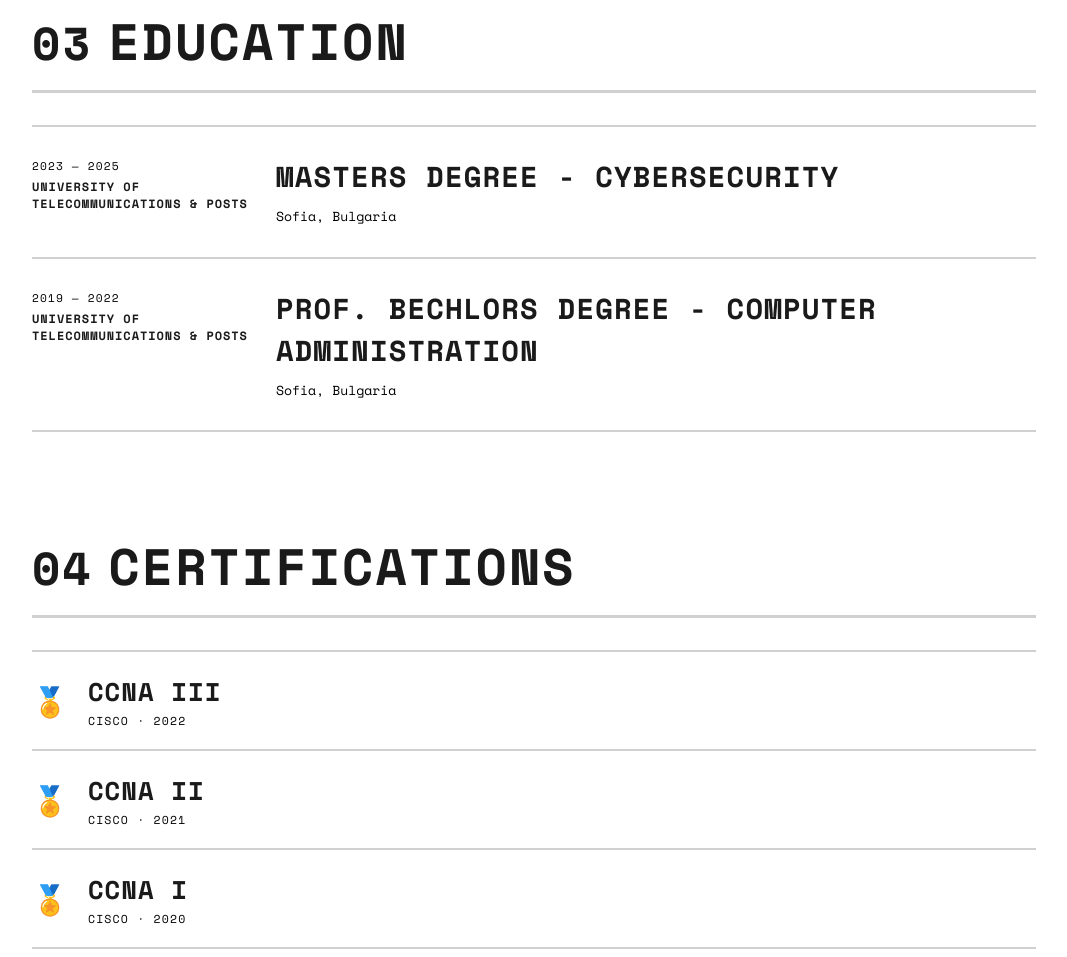
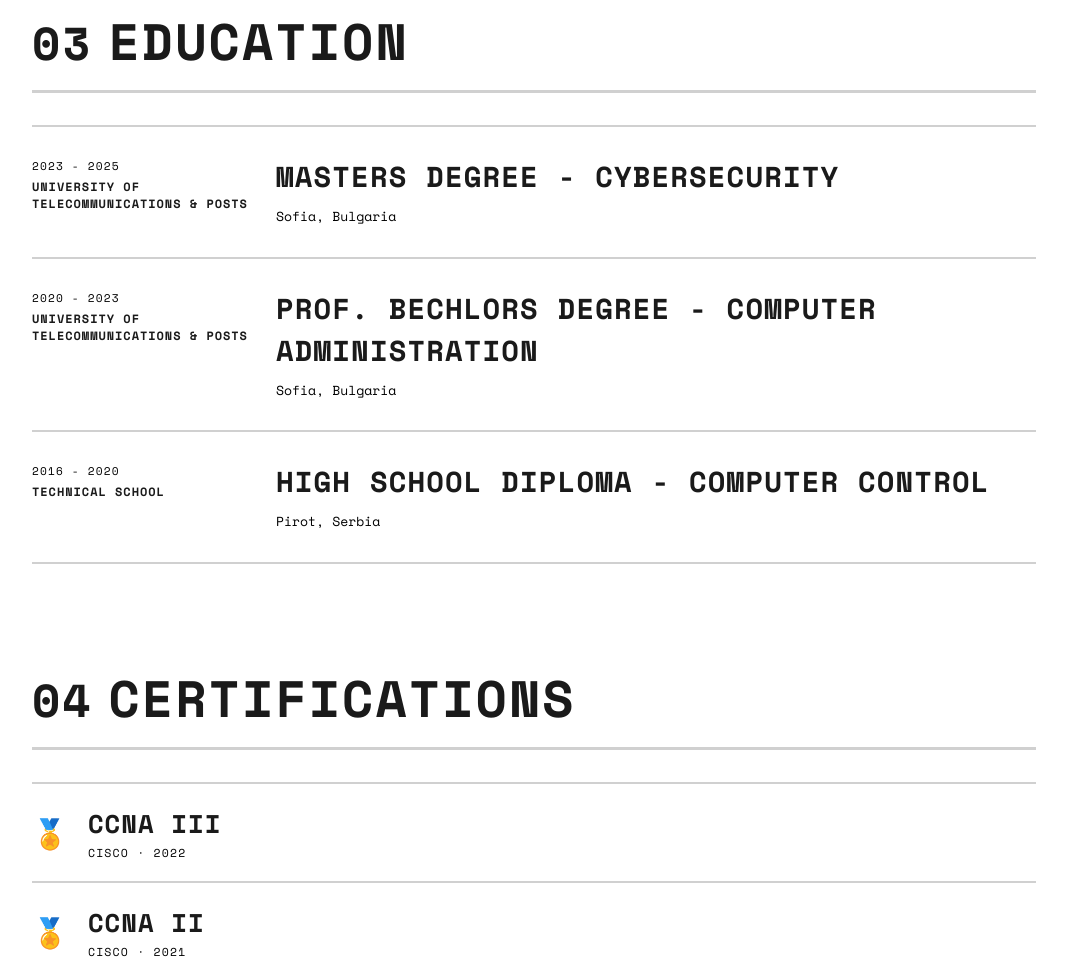
Before and after one commit to MartinNikolov02/Martin-Portfolio, a plain HTML site: page pages/portfolio.html in a window 1280 px wide. Shown: the part 1751-2708 px from the top of the page, without its empty margins (106-1173 px from the left). Drawn offline with nearby package versions, Linux system fonts and the light colour scheme.

Commit message:
tehnicka

```diff
--- a/pages/portfolio.html
+++ b/pages/portfolio.html
@@ -157,7 +157,7 @@
 
         <div class="timeline-item">
           <div class="timeline-item__meta">
-            <span class="timeline-item__date">2023 — 2025</span>
+            <span class="timeline-item__date">2023 - 2025</span>
             <span class="timeline-item__company">University of Telecommunications & Posts</span>
           </div>
           <div class="timeline-item__body">
@@ -168,7 +168,7 @@
 
         <div class="timeline-item">
           <div class="timeline-item__meta">
-            <span class="timeline-item__date">2019 — 2022</span>
+            <span class="timeline-item__date">2020 - 2023</span>
             <span class="timeline-item__company">University of Telecommunications & Posts</span>
           </div>
           <div class="timeline-item__body">
@@ -176,6 +176,17 @@
             <p><p>Sofia, Bulgaria</p></p>
           </div>
         </div>
+
+<div class="timeline-item">
+  <div class="timeline-item__meta">
+    <span class="timeline-item__date">2016 - 2020</span>
+    <span class="timeline-item__company">Technical School</span>
+  </div>
+  <div class="timeline-item__body">
+    <h3 class="timeline-item__role">High School Diploma - Computer Control</h3>
+    <p>Pirot, Serbia</p>
+  </div>
+</div>
 
       </div>
     </section>
```
